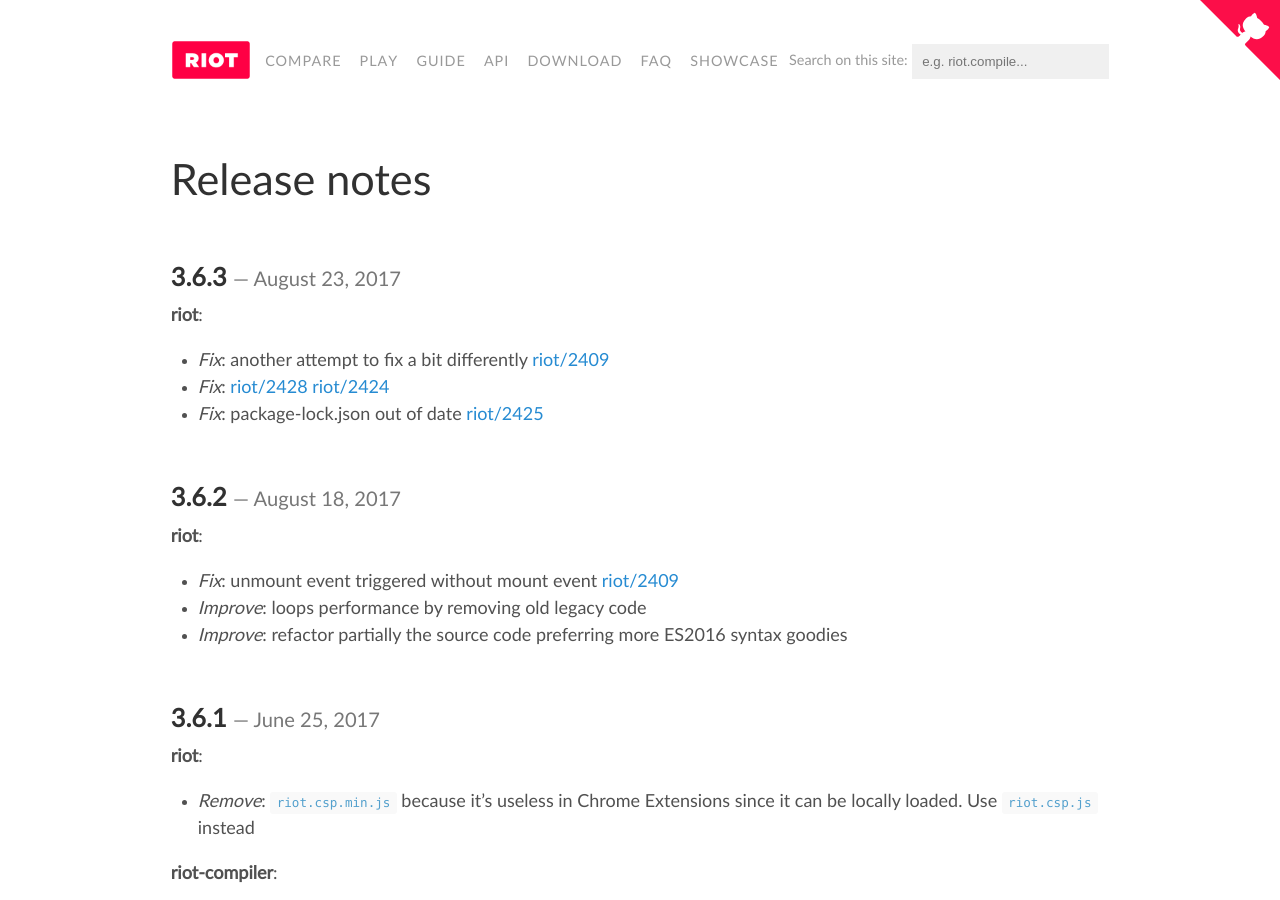
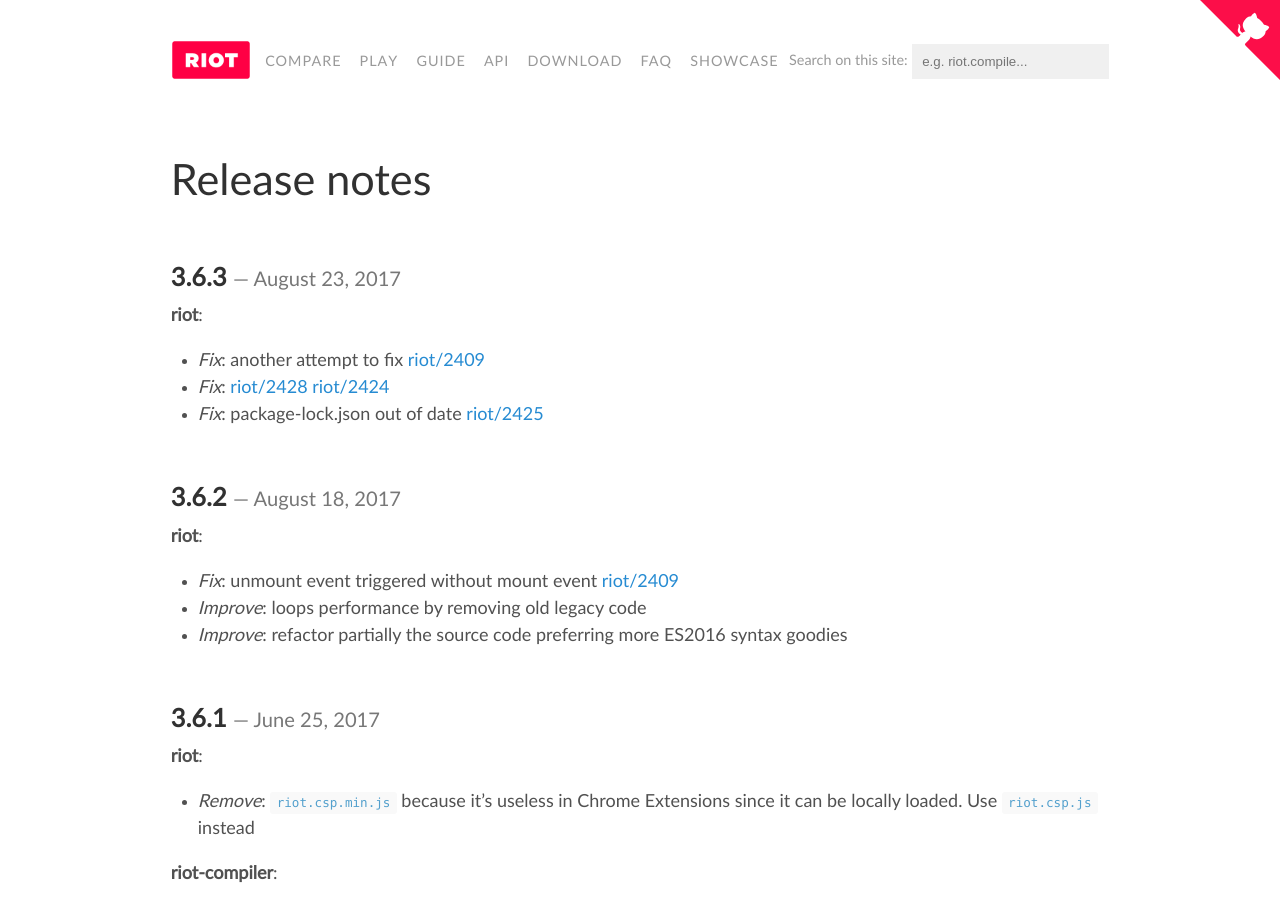
Before and after one commit to riot/riot.github.io, a Jekyll site: the page built from release-notes.md, in a window 1280 px wide and 900 px high. Built offline with Jekyll 4.4.1, drawn with Linux system fonts in a browser that asks for light colours; nearby versions of some CDN libraries; emoji names are drawn with the system emoji font; comment, search, counter and statistics services are not loaded.

Commit message:
fixed: typo

```diff
--- a/release-notes.md
+++ b/release-notes.md
@@ -10,7 +10,7 @@
 
 __riot__:
 
-  - _Fix_: another attempt to fix a bit differently [riot/2409](https://github.com/riot/riot/issues/2409)
+  - _Fix_: another attempt to fix [riot/2409](https://github.com/riot/riot/issues/2409)
   - _Fix_: [riot/2428](https://github.com/riot/riot/issues/2428) [riot/2424](https://github.com/riot/riot/issues/2424)
   - _Fix_: package-lock.json out of date [riot/2425](https://github.com/riot/riot/issues/2425)
 
```
